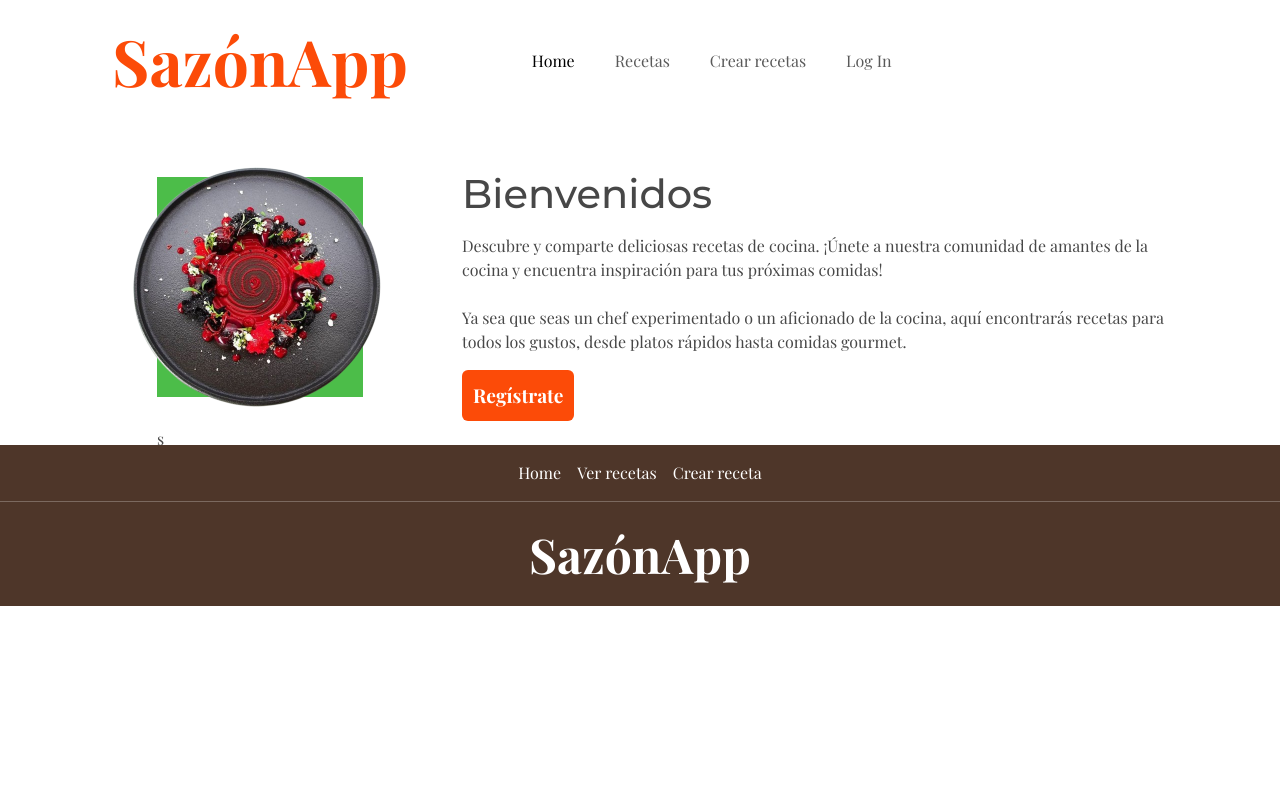
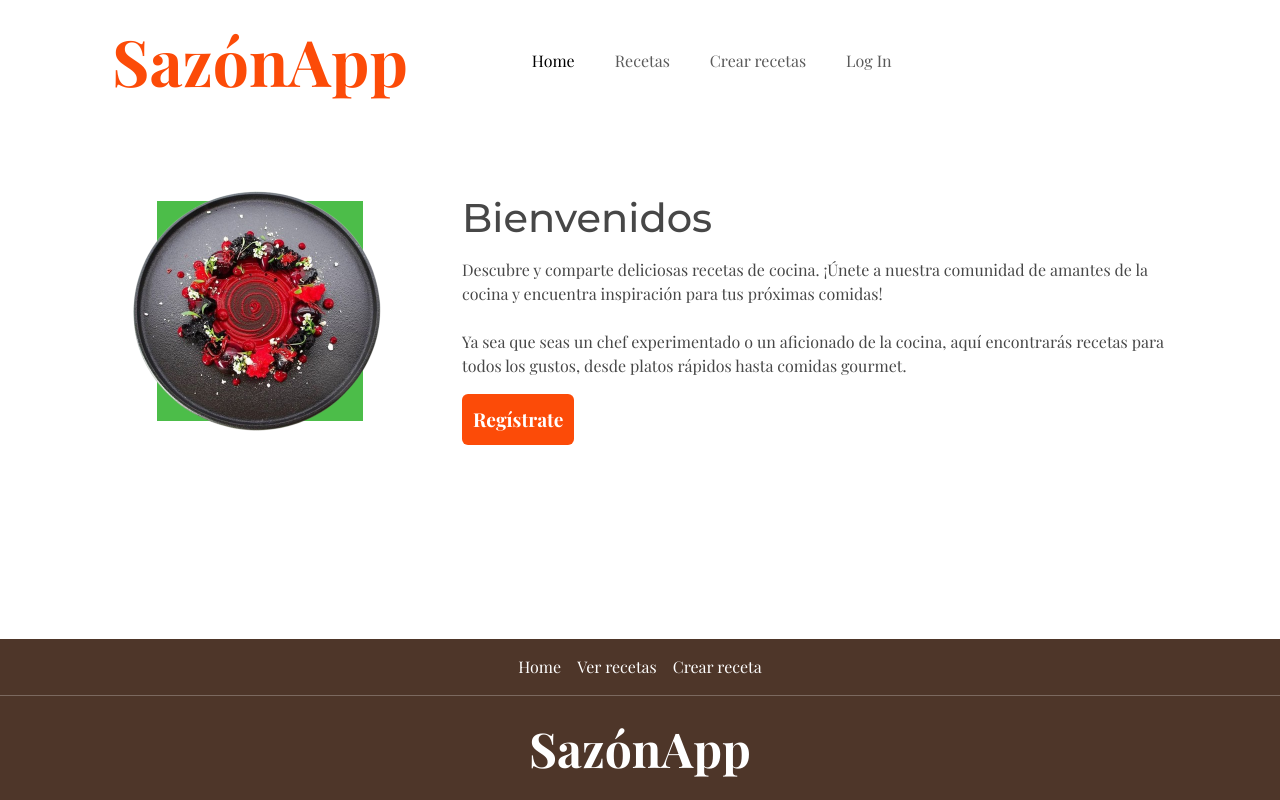
Before and after one commit to Sala-A/recetas_Grupo2, a React (Vite) app in the folder client_recetas/: page / in a window 1280 px wide. Built offline with nearby package versions, Linux system fonts and the light colour scheme; a web font is replaced by a local one.

Commit message:
Update Footer

```diff
--- a/client_recetas/src/App.jsx
+++ b/client_recetas/src/App.jsx
@@ -14,6 +14,8 @@ import { Calificacion } from "./page/Calificacion";
 import { Pasos } from "./page/Pasos";
 //import { ProtectedRoute } from "./components/ProtectedRoute";
 
+import './style/index.css';
+
 function Logout() {
   localStorage.clear();
   return <Navigate to="/login" />;
@@ -27,7 +29,11 @@ function RegisterAndLogout() {
 function App() {
   return (
     <BrowserRouter>
+
+      <div id="pagina">
+
         <Navigation />
+
         <Routes>
           <Route path="/" element={<Home />} />
           <Route path="/Login" element={<Login />} />
@@ -36,7 +42,7 @@ function App() {
           <Route path="/RecetasList" element={<RecetasList />} />
           <Route path="/Recetas-add" element={<Crear />} />
           <Route path="/recetas/:id" element={<Crear />} />
-        <Route path="/Calificacion" element={<Calificacion/>} />
+          <Route path="/Calificacion" element={<Calificacion />} />
           <Route path="/CalificacionForm" element={<CalificacionForm />} />
           <Route path="/Calificacion/:id" element={<CalificacionForm />} />
           <Route path="/DetallesReceta/:id_receta" element={<DetallesReceta />} />
@@ -46,6 +52,9 @@ function App() {
         </Routes>
 
         <Footer />
+
+      </div>
+
     </BrowserRouter>
   );
 }
--- a/client_recetas/src/page/Home.jsx
+++ b/client_recetas/src/page/Home.jsx
@@ -26,7 +26,6 @@ export default function Home() {
                 width={250}
                 style={{ position: "relative", right: "25px", bottom: "10px" }}
               />
-              s
             </div>
           </div>
 
--- a/client_recetas/src/style/index.css
+++ b/client_recetas/src/style/index.css
@@ -27,3 +27,9 @@ input {
     margin: 0;
   }
 }
+
+#pagina{
+  display: grid;
+  min-height: 100dvh;
+  grid-template-rows: auto 1fr auto;
+}
```
Also changed, not shown: 1 other file (tests, documents, lock files or other folders). Lines whose indentation alone changed are shown as unchanged.
